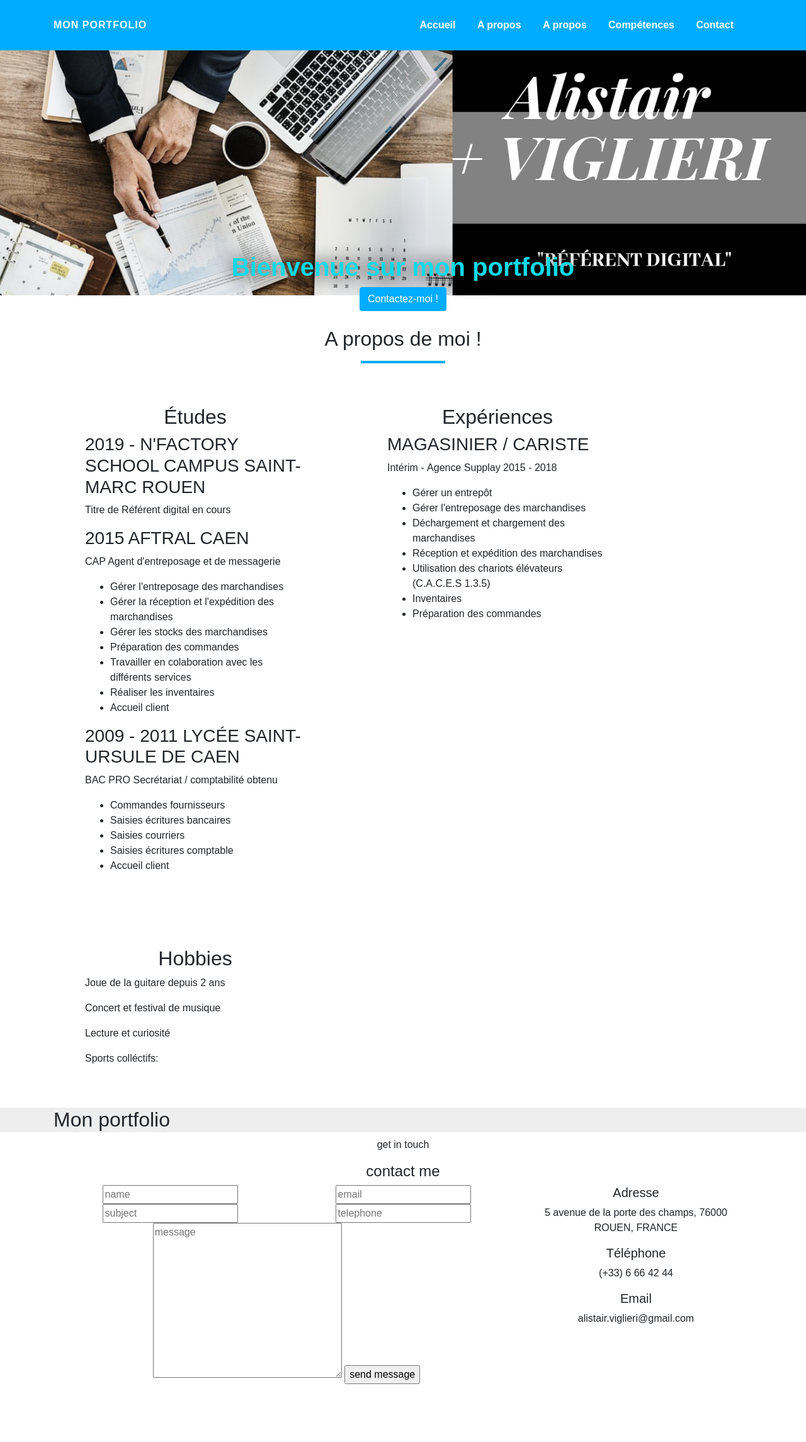
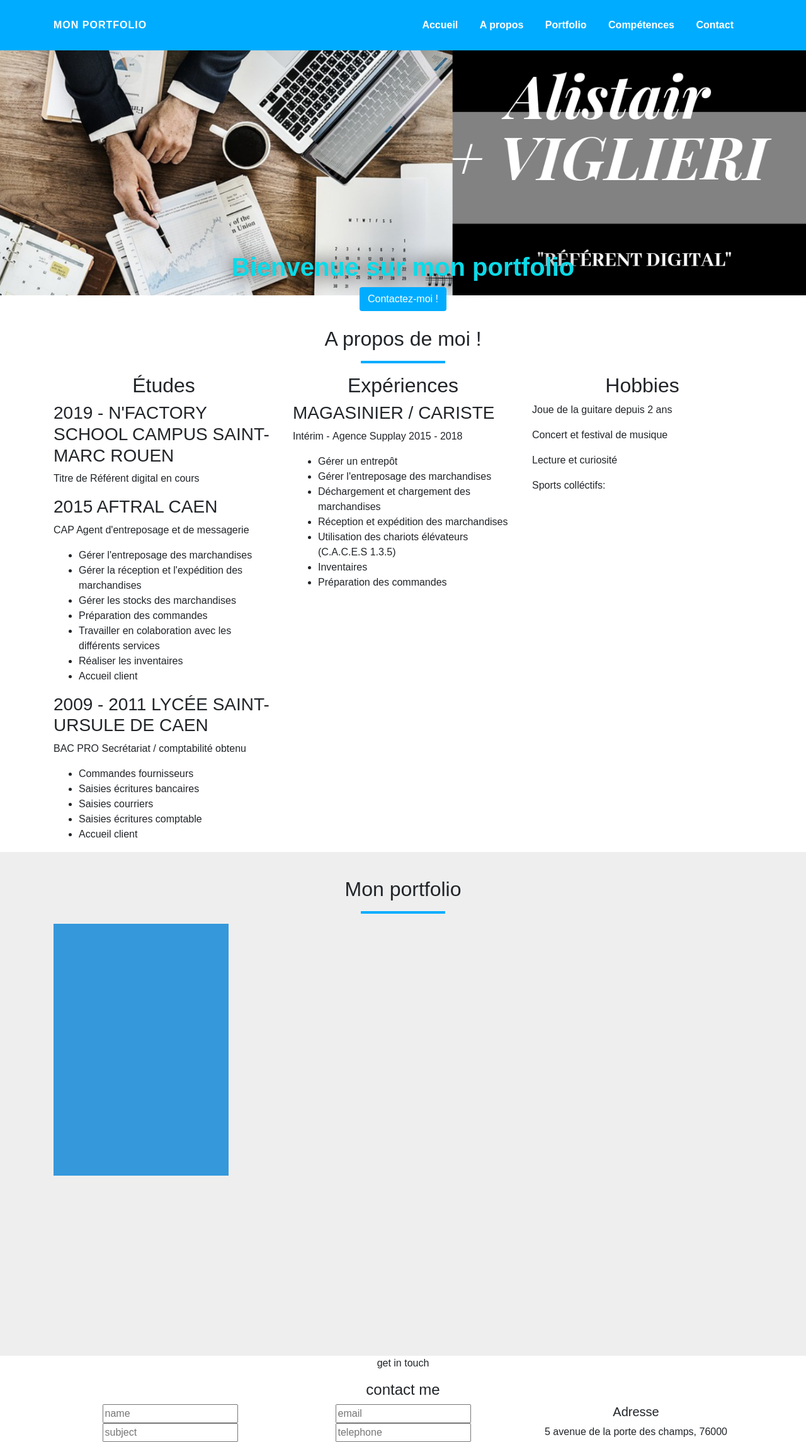
Before and after one commit to Mcali14/Portfolio, a PHP site: page / in a window 1280 px wide. Shown: the top 2290 px of the page at 63% size. Before the commit the page ends 2198 px from the top, so only its background shows below. Run offline with PHP 8.4, Linux system fonts and the light colour scheme.

Commit message:
amélioration #1 section portfolio

```diff
--- a/assets/css/style.css
+++ b/assets/css/style.css
@@ -101,9 +101,6 @@ a, a:hover{
   padding-top: 50px;
 }
 
-.about article {
-  margin: 50px;
-}
 
 .about article h2{
   text-align: center;
@@ -113,8 +110,17 @@ a, a:hover{
 
 .portfolio {
   background-color: #eeeeee;
+  height: 800px;
+  padding: 40px;
+  text-align: center;
+
 }
 
 #portfolio {
   text-align: center;
 }
+
+.portfolio .item-folio {
+  height: 50px;
+  background-color: #3498DB;
+}
--- a/index.html
+++ b/index.html
@@ -14,7 +14,7 @@
         <nav class="menu">
           <a href="#">Accueil</a>
           <a href="#about">A propos </a>
-          <a href="#portfolio">A propos </a>
+          <a href="#portfolio">Portfolio</a>
           <a href="#Compétences">Compétences</a>
           <a href="#Contact">Contact</a>
         </nav>
@@ -118,7 +118,8 @@
 
     <section class="container-fluid portfolio">
         <div class="container">
-          <h2 id="#portfolio">Mon portfolio</h2>
+          <h2 id="portfolio">Mon portfolio</h2>
+          <hr class="separateur">
             <article class="col-md-3 col-lg-3 col-xs-12 col-sm-12 item-folio">
             </article>
             <article class="col-md-3 col-lg-3 col-xs-12 col-sm-12 item-folio">
```
